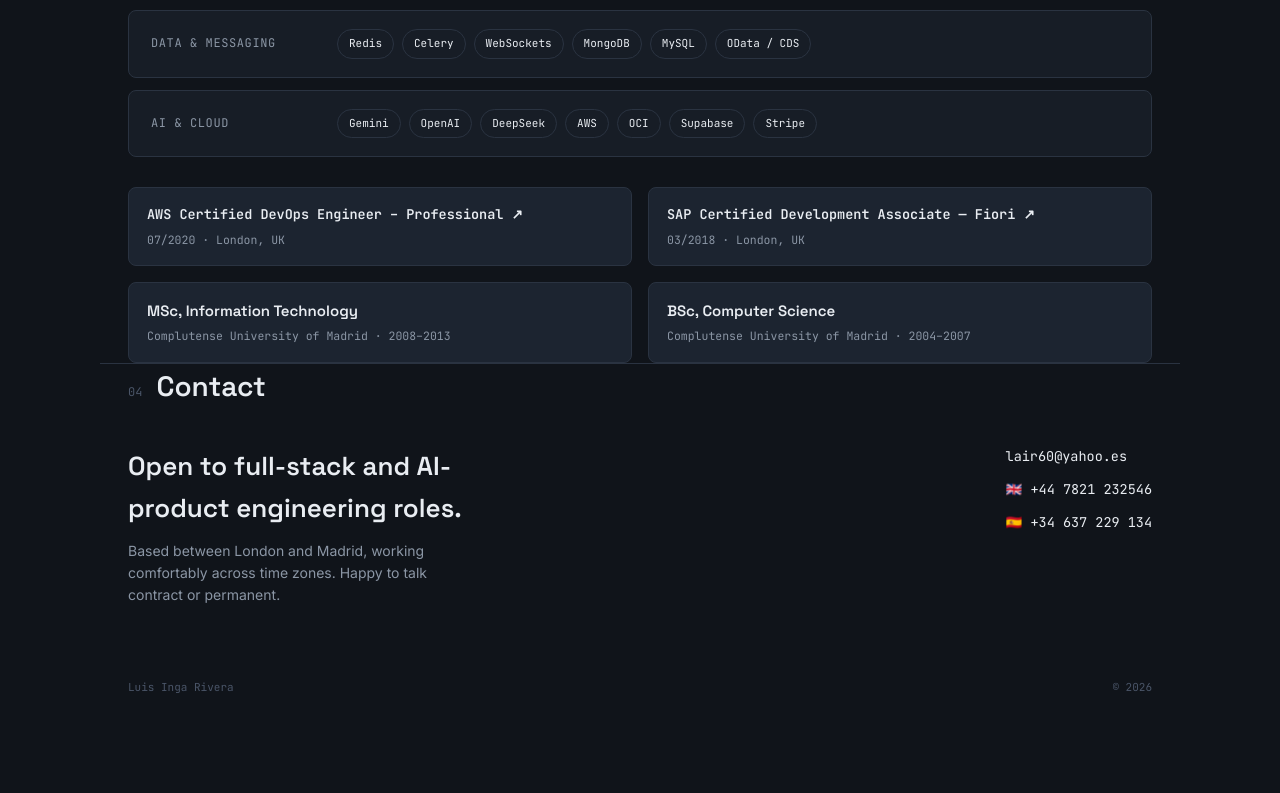
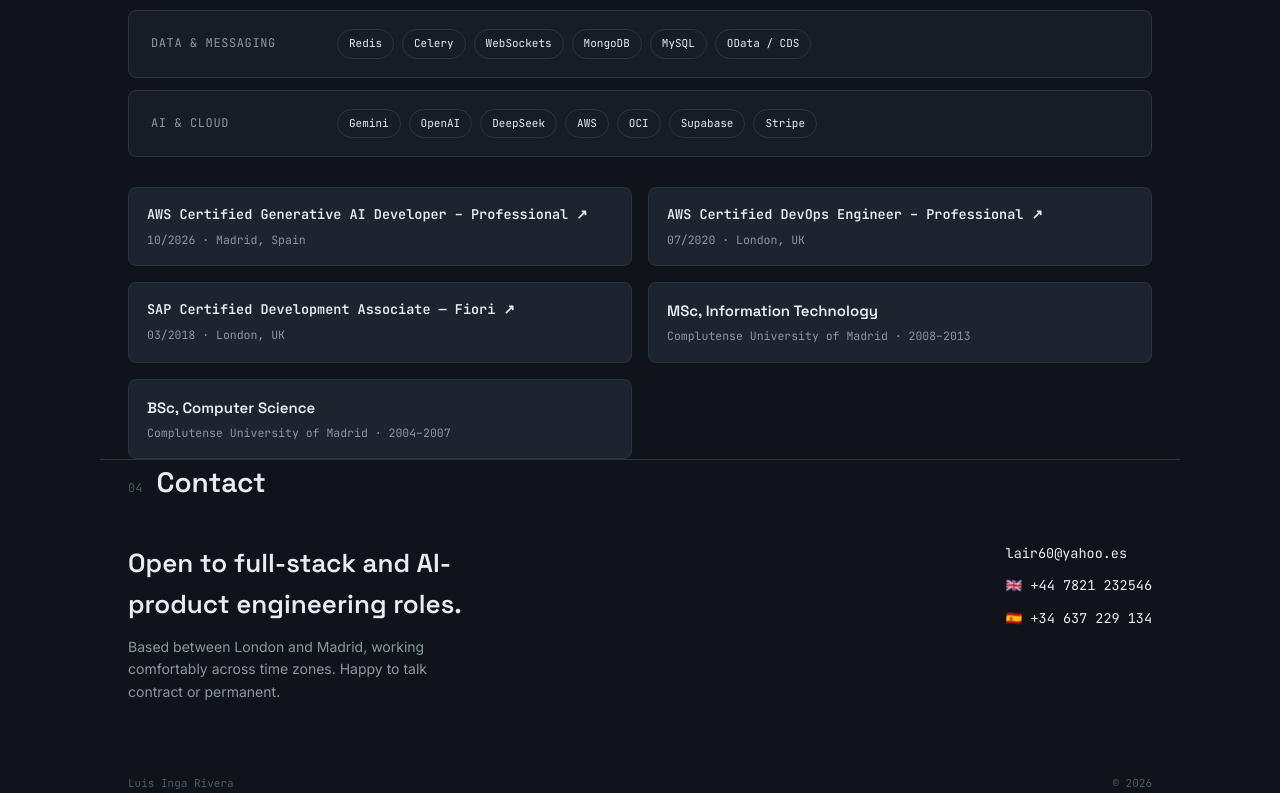
Before and after one commit to lair60/lair60.github.io, a plain HTML site: page index.html in a window 1280 px wide. Shown: the part 2264-3057 px from the top of the page. Before the commit the page ends 2960 px from the top, so only its background shows below. Drawn offline with Linux system fonts and the light colour scheme.

Commit message:
CV updated

```diff
--- a/index.html
+++ b/index.html
@@ -565,6 +565,10 @@
 
     <div class="certs">
       <div class="cert">
+        <div class="cname"><div class="foot-links"><a id="aws-cert" href="https://www.credly.com/badges/d8664b36-a297-4a6e-8498-c9305f1edd34/public_url" target="_blank" rel="noopener">AWS Certified Generative AI Developer – Professional ↗</a></div></div>
+        <div class="cmeta" data-i18n="cert5meta">10/2026 · Madrid, Spain</div>
+      </div>
+      <div class="cert">
         <div class="cname"><div class="foot-links"><a id="aws-cert" href="https://www.credly.com/badges/99d3da1d-e689-47a3-910a-e7c012f893b4/public_url" target="_blank" rel="noopener">AWS Certified DevOps Engineer – Professional ↗</a></div></div>
         <div class="cmeta" data-i18n="cert1meta">07/2020 · London, UK</div>
       </div>
@@ -664,7 +668,7 @@
       cert1meta:"07/2020 · London, UK",
       cert2name:"SAP Certified Development Associate — Fiori ↗", cert2meta:"03/2018 · London, UK",
       cert3name:"MSc, Information Technology", cert3meta:"Complutense University of Madrid · 2008–2013",
-      cert4name:"BSc, Computer Science", cert4meta:"Complutense University of Madrid · 2004–2007",
+      cert4name:"BSc, Computer Science", cert4meta:"Complutense University of Madrid · 2004–2007", cert5meta:"10/2026 · Madrid, Spain",
       secContact:"Contact",
       footTitle:"Open to full-stack and AI-product engineering roles.",
       footDesc:"Based between London and Madrid, working comfortably across time zones. Happy to talk contract or permanent.",
@@ -711,7 +715,7 @@
       cert1meta:"07/2020 · Londres, Reino Unido",
       cert2name:"SAP Certified Development Associate — Fiori ↗", cert2meta:"03/2018 · Londres, Reino Unido",
       cert3name:"Máster en Ingeniería Informática", cert3meta:"Universidad Complutense de Madrid · 2008–2013",
-      cert4name:"Grado en Ingeniería Informática", cert4meta:"Universidad Complutense de Madrid · 2004–2007",
+      cert4name:"Grado en Ingeniería Informática", cert4meta:"Universidad Complutense de Madrid · 2004–2007", cert5meta:"10/2026 · Madrid, España",
       secContact:"Contacto",
       footTitle:"Abierto a roles de ingeniería full-stack y de producto con IA.",
       footDesc:"Entre Londres y Madrid, trabajando cómodamente en distintas zonas horarias. Encantado de hablar de contrato o de puesto fijo.",
```
